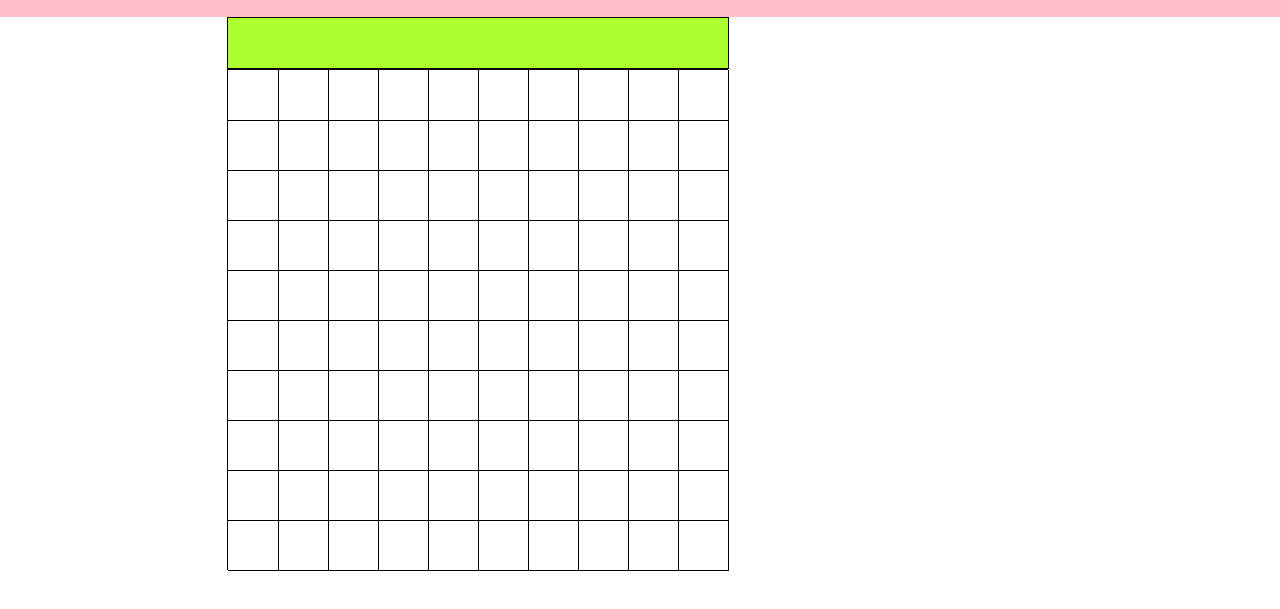
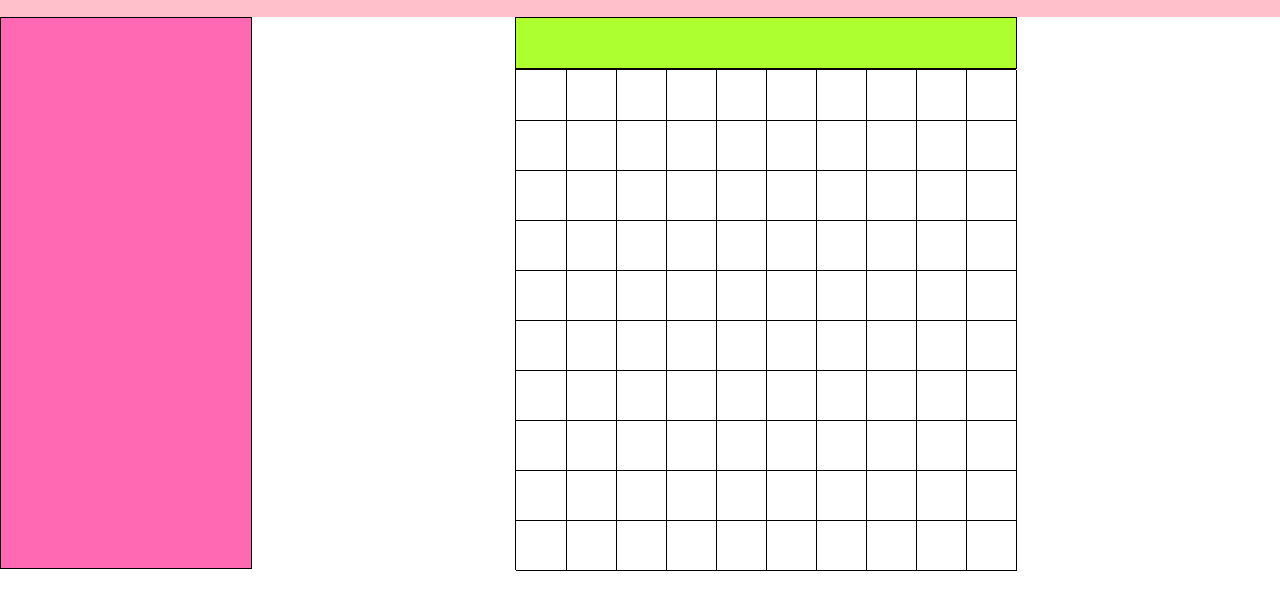
Before and after one commit to DavidMatalik/careship, a plain HTML site: page index.html in a window 1280 px wide. Shown: the part 53-662 px from the top of the page. Drawn offline with Linux system fonts and the light colour scheme.

Commit message:
Add and style dragZone element

```diff
--- a/main.js
+++ b/main.js
@@ -458,6 +458,8 @@ __webpack_require__.r(__webpack_exports__);
   const body = document.querySelector('body')
 
   const heading = document.createElement('h1')
+  const container = document.createElement('div')
+  const dragContainer = document.createElement('div')
   const boardsContainer = document.createElement('div')
   const board1Container = document.createElement('div')
   const board2Container = document.createElement('div')
@@ -493,6 +495,20 @@ __webpack_require__.r(__webpack_exports__);
     const coords = event.target.dataset.coords
     const coordsArray = [parseInt(coords[0]), parseInt(coords[1])]
     pubsub_js__WEBPACK_IMPORTED_MODULE_0___default().publish('fieldClicked', coordsArray)
+  }
+
+  const createDragZone = () => {
+    dragContainer.id = 'drag-container'
+    //1
+    const dragShipBig = document.createElement('div')
+    //2
+    const dragShipLarge = document.createElement('div')
+    //3
+    const dragShipMedium = document.createElement('div')
+    //2
+    const dragShipSmall = document.createElement('div')
+
+    return dragContainer
   }
 
   const createBoards = (boardSize) => {
@@ -557,10 +573,15 @@ __webpack_require__.r(__webpack_exports__);
   }
 
   const init = (boardSize) => {
+    container.id = 'container'
+
+    container.appendChild(createDragZone())
+    container.appendChild(finishMessage)
+    container.appendChild(createBoards(boardSize))
+    container.appendChild(createForm())
+
     body.appendChild(heading)
-    body.appendChild(finishMessage)
-    body.appendChild(createBoards(boardSize))
-    body.appendChild(createForm())
+    body.appendChild(container)
 
     heading.innerHTML = 'Careship'
 
--- a/style.css
+++ b/style.css
@@ -10,8 +10,24 @@ h1 {
   font-weight: 700;
 }
 
+#container {
+  display: flex;
+  justify-content: space-around;
+  flex-wrap: wrap;
+  margin-left: auto;
+  margin-right: auto;
+  max-width: 100vw;
+}
+
+#drag-container{
+  width: 250px;
+  height: 550px;
+  background-color: hotpink;
+  border: 1px solid black;
+}
+
 #board-container {
-  width: 90vw;
+  max-width: 1100px;
   display: flex;
   flex-wrap: wrap;
   justify-content: space-around;
```
Also changed, not shown: 1 other file.
